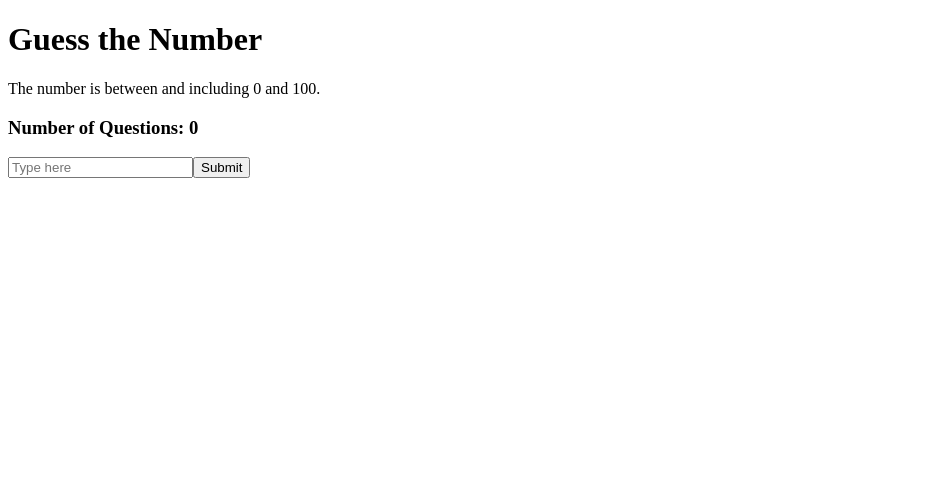
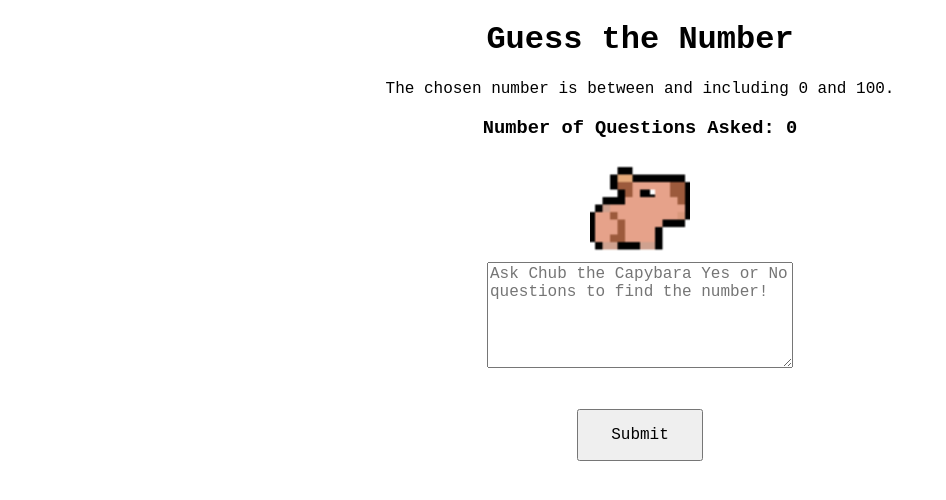
Before and after one commit to ethan-tam33/guessthenumber, a React (Create React App) app in the folder main/: page / in a window 1280 px wide. Shown: the top 500 px of the page, without its empty margins (0-946 px from the left). Built offline with nearby package versions, Linux system fonts and the light colour scheme.

Commit message:
aesthetics

```diff
--- a/main/src/App.css
+++ b/main/src/App.css
@@ -0,0 +1,11 @@
+body {
+    font-family: 'Courier New', 'monospace';
+  }
+
+.container {
+    text-align: center;
+}
+
+input {
+    margin-bottom: 10px;
+  }
--- a/main/src/App.js
+++ b/main/src/App.js
@@ -7,10 +7,16 @@ function App() {
   console.log(number)
   return (
     <>
-      <h1>Guess the Number</h1>
+      <div class='container'>
+        <h1>Guess the Number</h1>
 
-      <p>The number is between and including 0 and 100.</p>
-      <Chat number={number}></Chat>
+        <p>The chosen number is between and including 0 and 100.</p>
+
+        <Chat number={number}></Chat>
+      </div>
+
+
+
     </>
 
 
--- a/main/src/components/Chat.css
+++ b/main/src/components/Chat.css
@@ -0,0 +1,20 @@
+.text {
+    width: 300px;
+    height: 100px;
+    font-family: 'Courier New', 'monospace';
+    font-size: 16px;
+  }
+
+.button {
+    padding: 15px 32px;
+    font-size: 16px;
+    display: block;
+    margin-left: auto;
+    margin-right: auto;
+    font-family: 'Courier New', 'monospace';
+}
+
+.biggerImage {
+    width: 100px;
+    height: 100px;
+  }
--- a/main/src/components/Chat.js
+++ b/main/src/components/Chat.js
@@ -1,16 +1,25 @@
 import React, {useState} from 'react'
 import submitForm from './Submit.js'
+import "./Chat.css"
 
 function Chat(props) {
     const [questions, setQuestions] = useState(0)
 
     return (
         <>
-            <h3>Number of Questions: {questions}</h3>
+            <h3>Number of Questions Asked: {questions}</h3>
 
-            <input type="text" id="userInput" placeholder="Type here"></input>
+            <img src='capybara.png' alt="capybara" class="biggerImage"></img>
 
-            <button type="button" onClick={() => submitForm(questions, setQuestions, props.number)}>Submit</button>
+            <br></br>
+
+            <textarea class="text" type="text" id="userInput" placeholder="Ask Chub the Capybara Yes or No questions to find the number!"></textarea>
+
+            <br></br>
+            <br></br>
+            <br></br>
+
+            <button class="button" type="button" onClick={() => submitForm(questions, setQuestions, props.number)}>Submit</button>
 
         </>
     )
```
Also changed, not shown: main/public/capybara.png (added).
